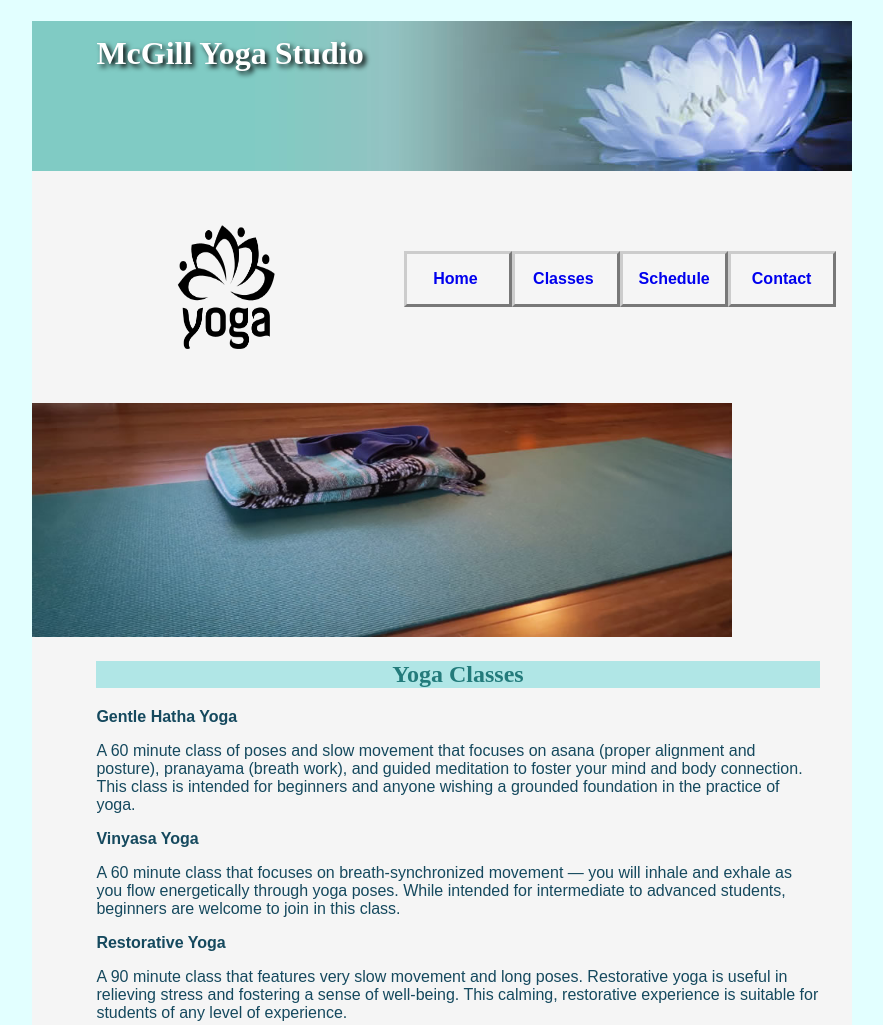
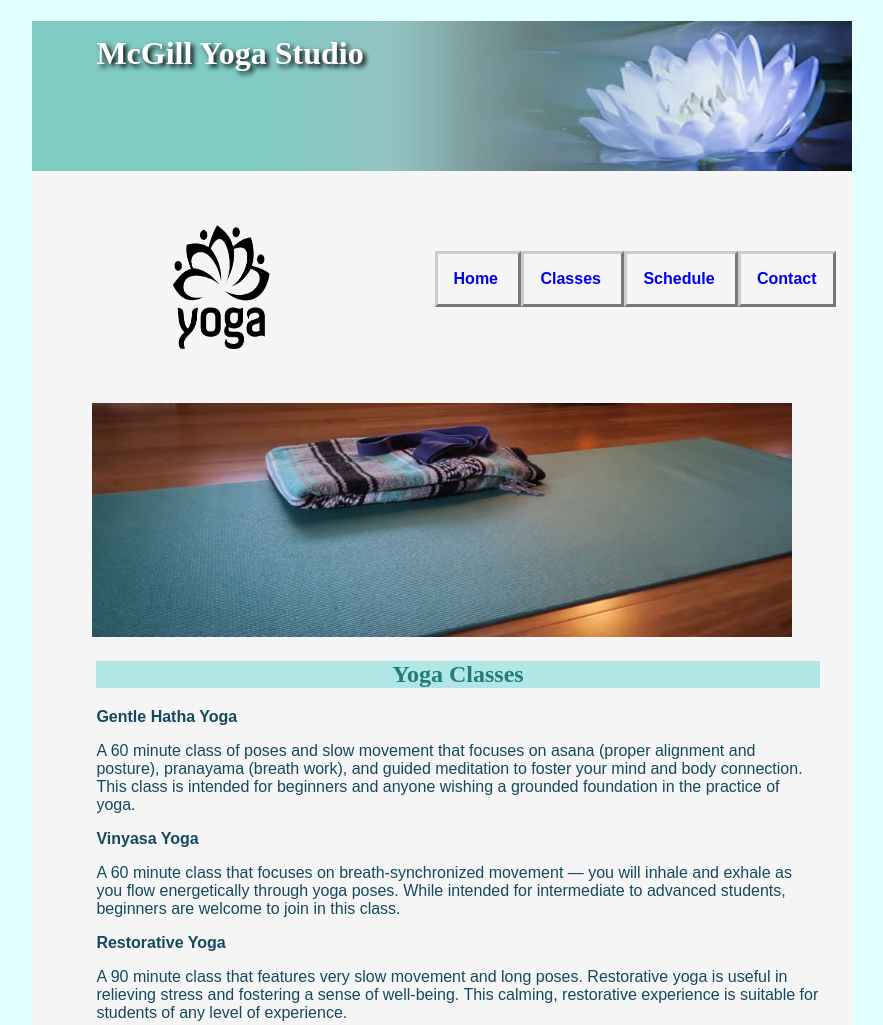
Before and after one commit to mrtriver/McGill_YogaStudio, a plain HTML site: page classes.html in a window 1280 px wide. Shown: the top 1025 px of the page, without its empty margins (198-1081 px from the left). Drawn offline with Linux system fonts and the light colour scheme.

Commit message:
Sheet7 8 9 final updated

```diff
--- a/classes.html
+++ b/classes.html
@@ -12,25 +12,23 @@
 <body>
        <div id="wrapper">
 
-              <header><h1>McGill Yoga Studio</h1></header>
-             <nav>
-            <img class="nav-logo" src="images/yogalogo.png" alt="Yoga logo"; height="200"; width="200"; >
-            <ul style="
-                list-style-type:none;
-                padding:0;
-                text-align:center;
-                display: flex;
-                flex-wrap:wrap;
-                justify-content: center;
-                ">
-                <li class="navMenu"><a style="text-decoration:none" href="/index.html">Home</a>&nbsp;</li>
-                <li class="navMenu"><a style="text-decoration:none" href="/classes.html">Classes</a>&nbsp;</li>
-                <li class="navMenu"><a style="text-decoration:none" href="/schedule.html">Schedule</a>&nbsp;</li>
-                <li class="navMenu"><a style="text-decoration:none" href="/contact.html">Contact</a></li>
-            </ul>
+
+              <header>
+                     <h1>McGill Yoga Studio</h1>
+              </header>
+              <nav>
+                     <img class="nav-logo" src="images/yogalogo.png" alt="Yoga logo" ; height="200" ; width="200" ;>
+                     <ul>
+                            <li class="navMenu"><a style="text-decoration:none" href="/index.html">Home</a>&nbsp;</li>
+                            <li class="navMenu"><a style="text-decoration:none" href="/classes.html">Classes</a>&nbsp;
+                            </li>
+                            <li class="navMenu"><a style="text-decoration:none" href="/schedule.html">Schedule</a>&nbsp;
+                            </li>
+                            <li class="navMenu"><a style="text-decoration:none" href="/contact.html">Contact</a></li>
+                     </ul>
 
 
-        </nav>
+              </nav>
               <div id="hero">
                      <img src="images/yogamat.jpg" alt="Yoga mat" ; width="700">
               </div>
--- a/styles.css
+++ b/styles.css
@@ -11,9 +11,10 @@ body {
 nav{
 
     font-weight: bold;
-    display: flex;
-    justify-content:space-between;
-    align-items:center;
+    display:flex;
+        justify-content: space-between;
+        align-items: center;
+        flex-wrap: wrap;
 
 
 
@@ -74,11 +75,11 @@ main{
     margin-right: 2em;
     padding-left: 2em;
 }
-#hero img {
-    Max-width:100%;
-    Padding-left:0;
-    Padding-right:0;
-    }
+#hero{
+    display: block;
+    text-align: center;
+
+}
 
 .navMenu{
 display: block;
@@ -89,10 +90,21 @@ border-width: 3px;
 border-color: #CCCCCC;
 padding: 1em;
 margin-bottom: 1em;
-width: 70px;
 }
 
-.nav-logo{
-margin-left: auto;
-margin-right: auto;
+nav ul {
+    display: flex;
+   flex-wrap: wrap;
+    justify-content: center;
+
 }
+
+li a {
+    width: 70px;
+
+ }
+
+ .nav-logo{
+    margin:0 auto;
+
+ }
```
Also changed, not shown: contact.html (+9 -11 lines), index.html (+13 -16 lines), schedule.html (+23 -22 lines).
